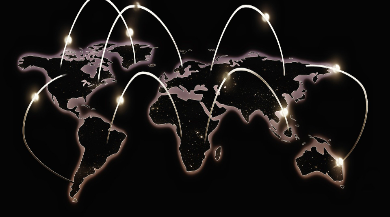
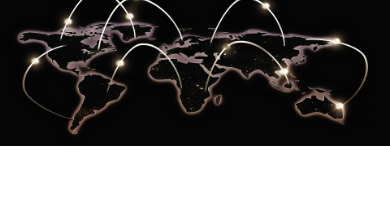
Before and after one commit to missstaff/missstaff, a plain HTML site: page index.html in a window 390 px wide. Shown: the top 217 px of the page. Drawn offline with Linux system fonts and the light colour scheme.

Commit message:
first change to optimize mobile view, 'test'

```diff
--- a/index.html
+++ b/index.html
@@ -12,7 +12,7 @@
 <body>
     <div>
         <header>
-            <img class="header-img" src="header_image.jpg" alt="Header image" />
+            <img class="header-img" src="header_image.jpg" alt="Header image" style="max-width:100%;height:auto;"/>
         </header>
     </div>
     <div class="container">
```
